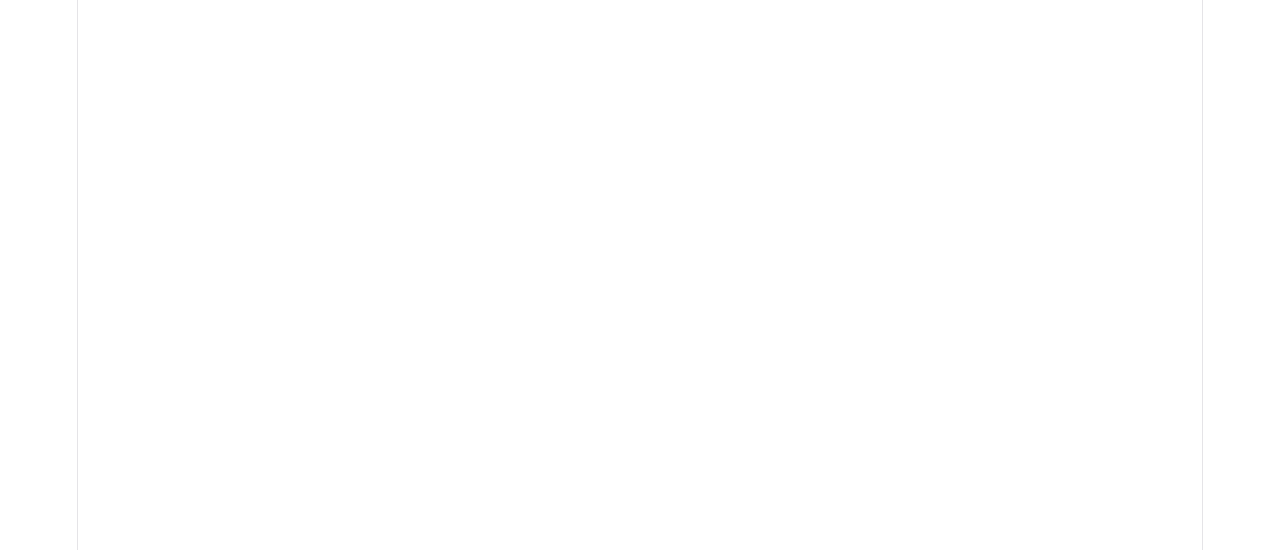
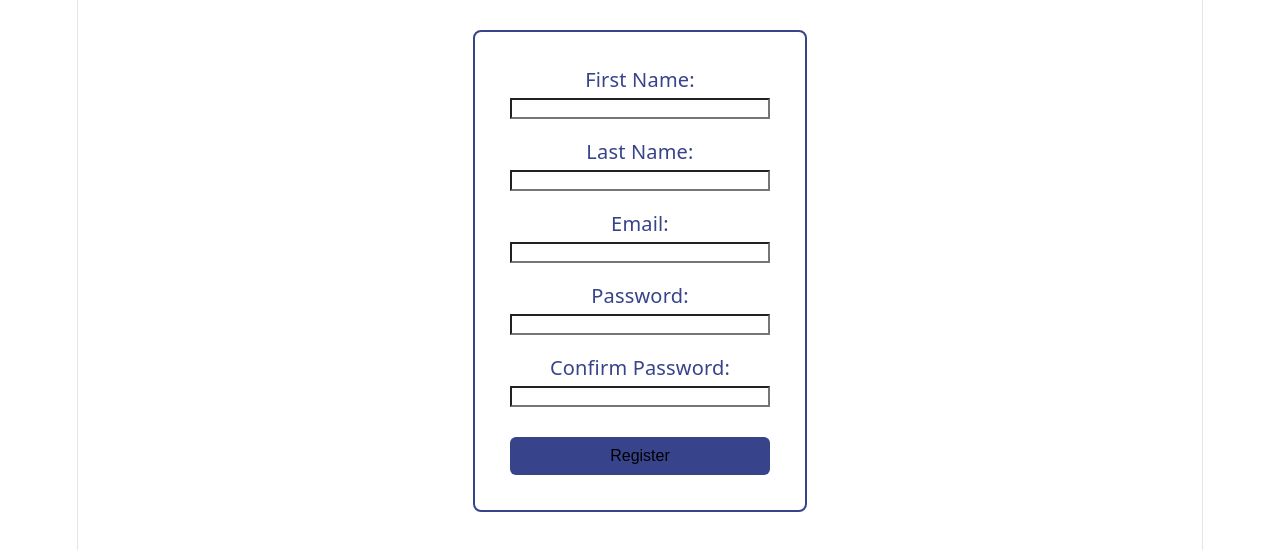
Before and after one commit to anuragrana1997/DevWorkFlow, a React (Vite) app in the folder client/: page / in a window 1280 px wide. Shown: the top 550 px of the page. Built offline with nearby package versions, Linux system fonts and the light colour scheme.

Commit message:
register page, style

```diff
--- a/client/src/App.jsx
+++ b/client/src/App.jsx
@@ -1,6 +1,10 @@
+import { Register } from "./pages/Register";
+
 function App() {
     return (
-        <></>
+        <>
+            <Register />
+        </>
     );
 }
 
--- /dev/null
+++ b/client/src/pages/Register.jsx
@@ -0,0 +1,67 @@
+import { useState } from "react";
+import '../styles/Register.css';
+
+export const Register = () => {
+
+    // states
+    const [formData, setFormData] = useState({
+        first_name: "",
+        last_name: "",
+        email: "",
+        password: "",
+        confirm_password: ""
+    })
+    const [error, setError] = useState("")
+
+    // functions
+    const handleChange = (e) => {
+        const {name, value} = e.target;
+
+        const updatedFormData = {
+            ...formData,
+            [name]: value
+        }
+        setFormData(updatedFormData)
+
+        validate(updatedFormData)
+    }
+
+    const validate = (updatedFormData) => {
+        if(updatedFormData["password"] !== updatedFormData["confirm_password"]) {
+            setError("Doesn't match original password!")
+        } else {
+            setError("")
+        }
+    }
+
+    return (
+        <div className="register-container">
+            <form className="register-form">
+                <div className="form-group">
+                    <label htmlFor="first_name">First Name:</label>
+                    <input id="first_name" name="first_name" type="text" onChange={handleChange} required />
+                </div>
+                <div className="form-group">
+                    <label htmlFor="last_name">Last Name:</label>
+                    <input id="last_name" name="last_name" type="text" onChange={handleChange} required />
+                </div>
+                <div className="form-group">
+                    <label htmlFor="email">Email:</label>
+                    <input id="email" name="email" type="email" onChange={handleChange} required />
+                </div>
+                <div className="form-group">
+                    <label htmlFor="password">Password:</label>
+                    <input id="password" name="password" type="password" onChange={handleChange} required />
+                </div>
+                <div className="form-group">
+                    <label htmlFor="confirm_password">Confirm Password:</label>
+                    <input id="confirm_password" name="confirm_password" type="password" onChange={handleChange} required />
+                    {error && <p>{error}</p>}
+                </div>
+                <div className="form-group">
+                    <button type="submit">Register</button>
+                </div>
+            </form>
+        </div>
+    )
+}
--- a/client/src/styles/Register.css
+++ b/client/src/styles/Register.css
@@ -1,50 +1,42 @@
 .register-container {
-  min-height: 100vh;
-  display: flex;
-  justify-content: center;
-  align-items: center;
+  border: 2px solid #37438a;
+  border-radius: 8px;
+  padding: 35px;
+  align-self: center;
+  width: 260px;
+  margin-top: 30px;
 }
 
 .register-form {
-  width: 400px;
-  padding: 30px;
-  border: 1px solid #ddd;
-  border-radius: 8px;
-}
-
-.register-form h2 {
-  text-align: center;
-  margin-bottom: 25px;
+  color: #37438a;
+  font-size: 20px;
+  display: flex;
+  flex-direction: column;
+  gap: 20px;
 }
 
 .form-group {
-  margin-bottom: 15px;
+  display: flex;
+  flex-direction: column;
+  gap: 5px;
+  input {
+    color: #7499f1;
+    background-color: white;
+  }
 }
 
-.form-group label {
-  display: block;
-  margin-bottom: 5px;
-}
+button {
+  padding: 10px 16px;
+  margin-top: 10px;
 
-.form-group input {
-  width: 100%;
-  padding: 10px;
-  box-sizing: border-box;
-}
+  background-color: #37438a;
+  color: #000000;
 
-.error,
-.server-error {
-  font-size: 14px;
-  margin-top: 5px;
-}
+  border: none;
+  border-radius: 6px;
 
-.register-form button {
-  width: 100%;
-  padding: 10px;
+  font-size: 16px;
+  font-weight: 500;
+
   cursor: pointer;
 }
-
-.login-link {
-  cursor: pointer;
-  text-decoration: underline;
-}
```
